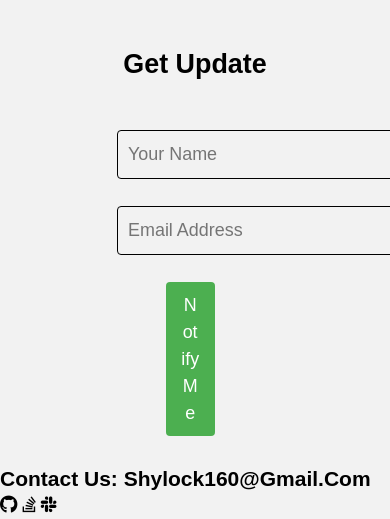
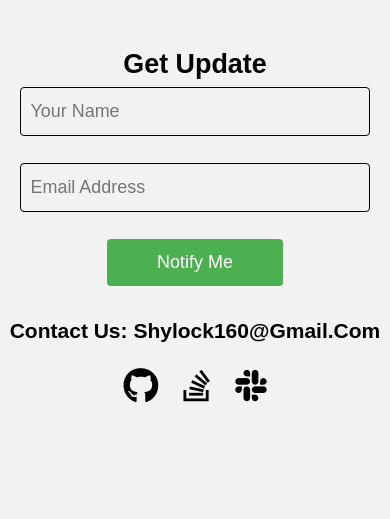
Before and after one commit to Shylock160/My-portfolio, a website: page index.html in a window 390 px wide. Shown: the part 927-1446 px from the top of the page. After the commit the page ends 1346 px from the top, so only its background shows below. Drawn offline with nearby package versions, Linux system fonts and the light colour scheme; a web font is replaced by a local one.

Commit message:
I am done with this project

```diff
--- a/Scss/pages/_footer.scss
+++ b/Scss/pages/_footer.scss
@@ -0,0 +1,12 @@
+footer{
+    text-align: center;
+    padding: 5px;
+
+    .social-icon{
+        margin-top: 15px;
+
+        >i{
+            padding: 10px;
+        }
+    }
+}
--- /dev/null
+++ b/Scss/pages/_mixin.scss
@@ -0,0 +1,93 @@
+// Define breakpoints as variables
+$breakpoint-mobile: 480px;
+$breakpoint-tablet: 768px;
+$breakpoint-laptop: 1200px;
+$breakpoint-desktop: 1201px;
+
+// Mixin for media queries
+@mixin respond-to($breakpoint) {
+  @if $breakpoint == mobile {
+    @media (max-width: $breakpoint-mobile) {
+      @content;
+    }
+  }
+
+  @else if $breakpoint == tablet {
+    @media (min-width: $breakpoint-mobile + 1) and (max-width: $breakpoint-tablet) {
+      @content;
+    }
+  }
+
+  @else if $breakpoint == laptop {
+    @media (min-width: $breakpoint-tablet + 1) and (max-width: $breakpoint-laptop) {
+      @content;
+    }
+  }
+
+  @else if $breakpoint == desktop {
+    @media (min-width: $breakpoint-desktop) {
+      @content;
+    }
+  }
+
+
+}
+
+// Example usage:
+body{
+
+  @include respond-to(mobile) {
+    .typing-container{
+        padding-top: 250px;
+
+         #typed-text{
+            .line-one {
+                 font-size: 1.8rem;
+            }
+
+            .line-two {
+                font-size: 1.3rem;
+            }
+        }
+    }
+
+    .form{
+    margin-top: 50px;
+    text-align: center;
+
+    .form-section{
+        padding: 7px 5% 7px 5%;
+
+        input[type="text"],input[type="email"]{
+        width: 350px;
+       }
+    }
+
+     button {
+        margin-inline: 25%;
+        margin-bottom: 20px;
+    }
+}
+
+  }
+
+  @include respond-to(tablet) {
+  }
+
+  @include respond-to(laptop) {
+   .typing-container{
+        padding-top: 400px;
+    }
+
+    .form{
+    .form-section{
+        padding: 50px 20% 30px 20%;
+    }
+
+    button {
+        width: 30%;
+        margin-inline: 40%;
+    }
+}
+  }
+}
--- a/Scss/styles.scss
+++ b/Scss/styles.scss
@@ -13,4 +13,5 @@
 @forward "pages/hero";
 @forward "pages/main";
 @forward "pages/form";
-@forward "pages/footer"
+@forward "pages/footer";
+@forward "pages/mixin";
--- a/index.html
+++ b/index.html
@@ -46,9 +46,9 @@
         <footer>
             <h3>contact us: Shylock160@gmail.com</h3>
             <div class="social-icon">
-                <i class="fa-brands fa-github"></i>
-                <i class="fa-brands fa-stack-overflow"></i>
-                <i class="fa-brands fa-slack"></i>
+                <i class="fa-brands fa-github fa-2x"></i>
+                <i class="fa-brands fa-stack-overflow fa-2x"></i>
+                <i class="fa-brands fa-slack fa-2x"></i>
             </div>
         </footer>
     </main>
```
Also changed, not shown: css/styles.css.
